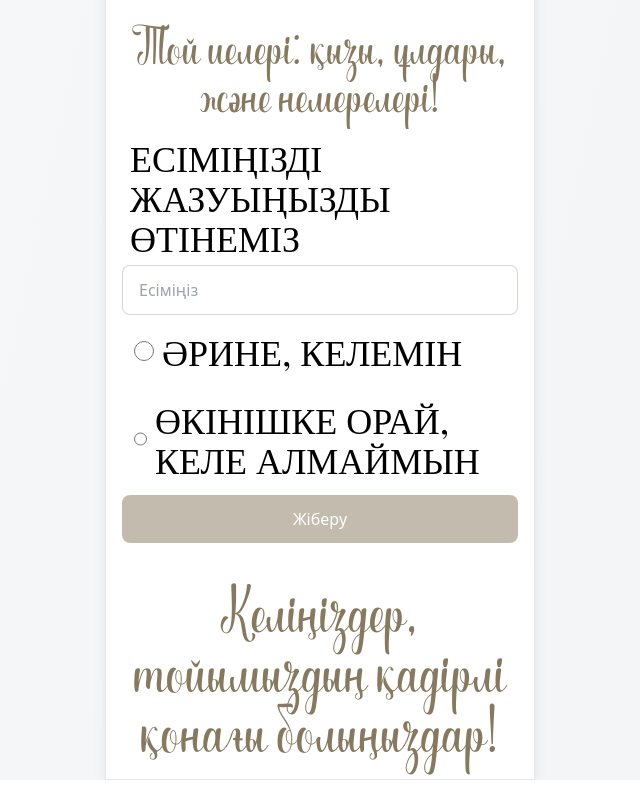
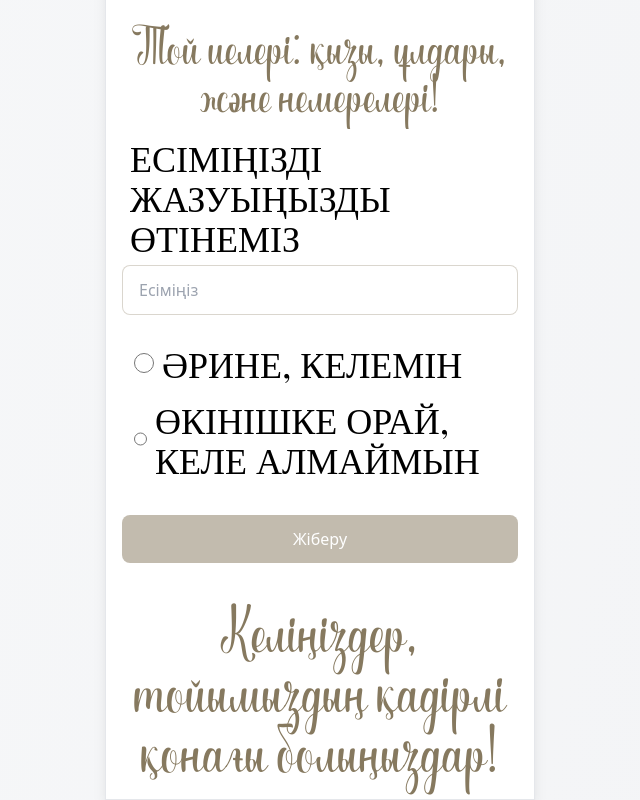
Before and after one commit to ropdxm/birthdayInvite, a React (Vite) app: page / in a window 1280 px wide. Shown: the part 5116-5916 px from the top of the page, without its empty margins (320-960 px from the left). Built offline with nearby package versions, Linux system fonts and the light colour scheme; a web font is replaced by a local one.

Commit message:
change brow1

```diff
--- a/src/pages/Wishes.jsx
+++ b/src/pages/Wishes.jsx
@@ -149,7 +149,7 @@ try{
 
           {/* Radio Buttons */}
           <div>
-            <div className="space-y-3">
+            <div className="my-5">
               <label className="flex items-center pl-3 rounded-lg">
                 <input
                   type="radio"
```
